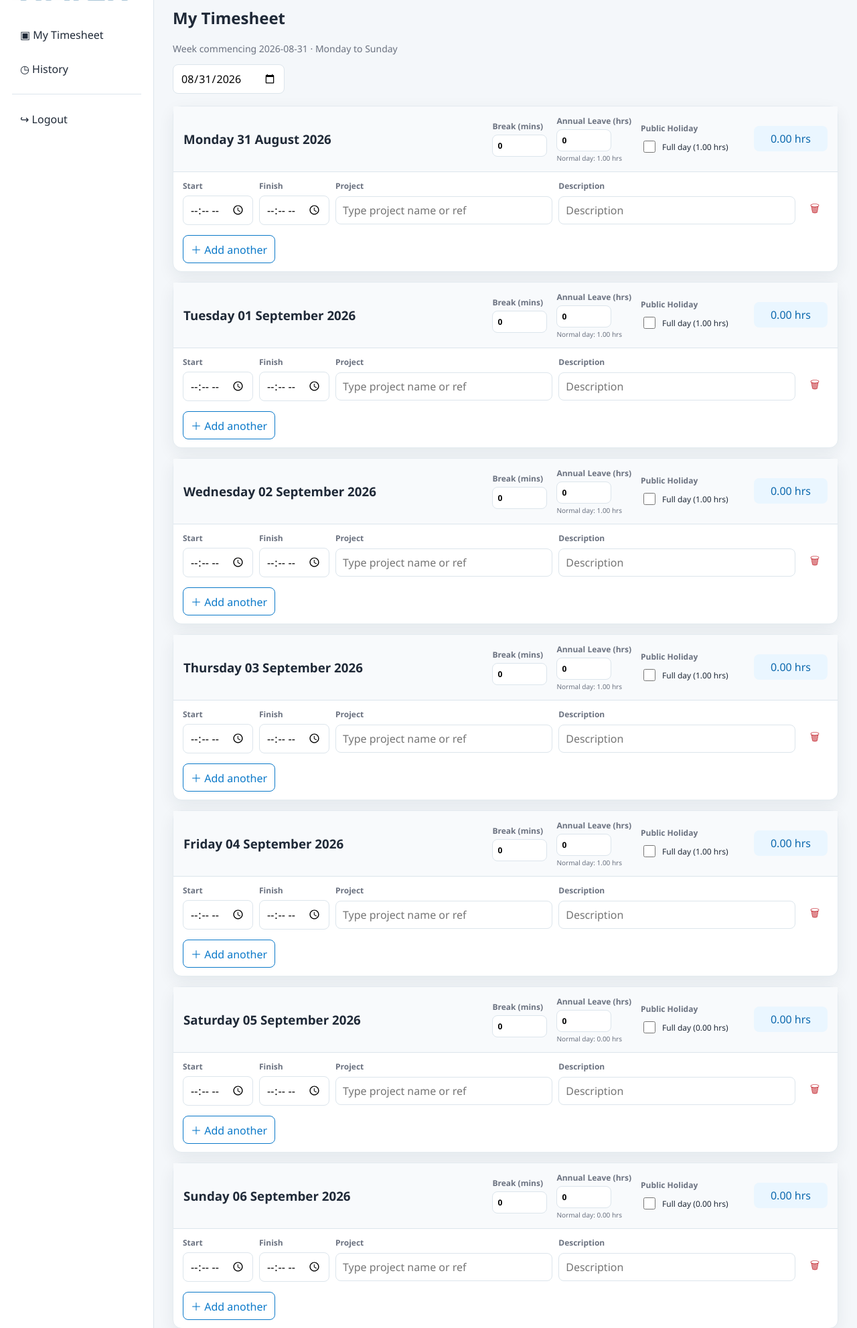
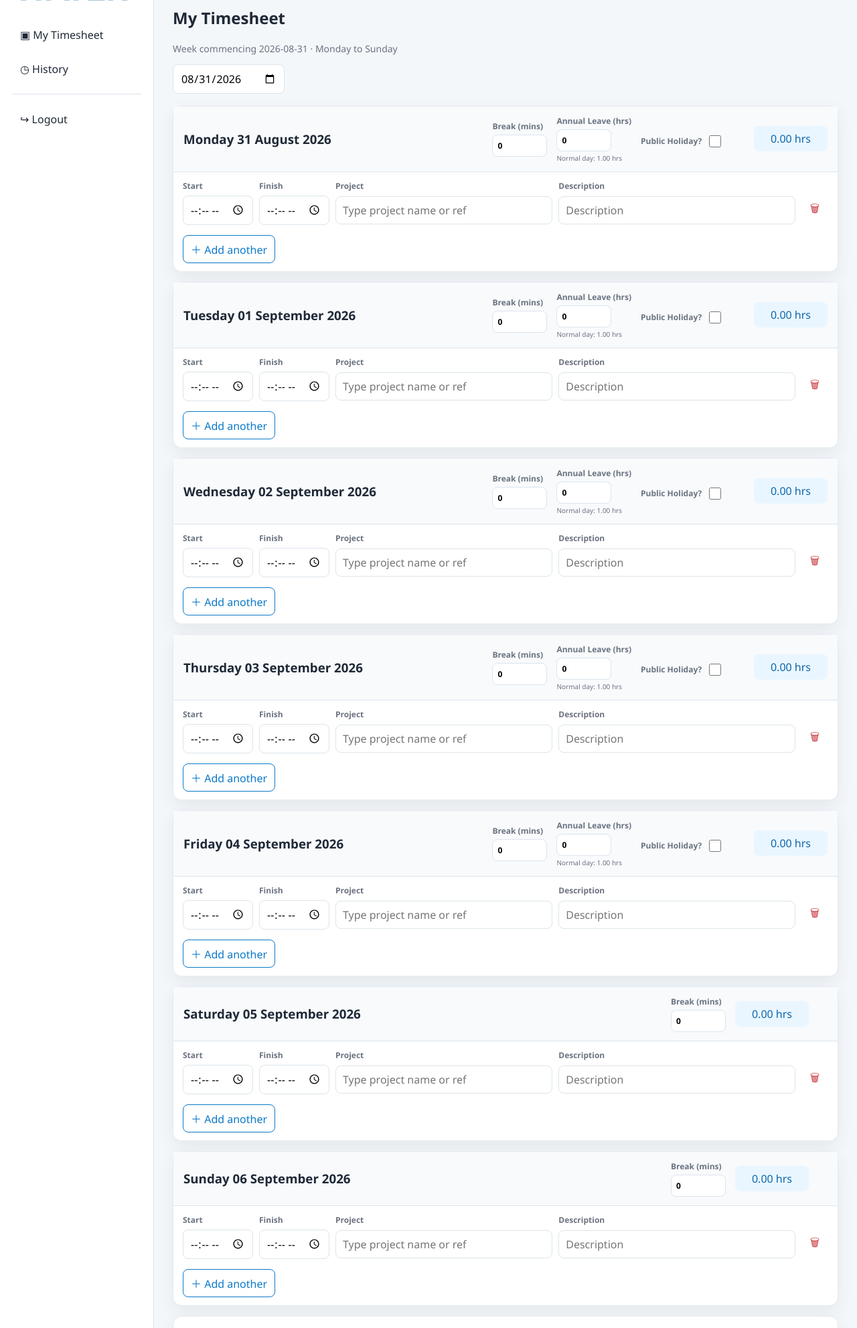
Before and after one commit to JWSWATER/jws-timesheets, a Flask app: page /dashboard in a window 1280 px wide. Shown: the part 110-2093 px from the top of the page at 67% size. Run offline with Flask 3, Linux system fonts and the light colour scheme; the visitor is signed in with stand-in values (Sample User, id 1); tables that the repository leaves empty hold one stand-in row (values such as "Sample post"); parts of the project's set-up code (start-up, migrations or seed data) failed here and were passed over; some libraries are stand-ins or nearby versions.

Commit message:
Remove weekend holiday options

```diff
--- a/app.py
+++ b/app.py
@@ -328,9 +328,16 @@ def save_timesheet():
             timesheet_id=ts.id, work_date=day["date"],
             minutes=int(day.get("breakMinutes") or 0)
         ))
-        annual_leave_hours = max(0.0, float(day.get("annualLeaveHours") or 0))
-        is_public_holiday = bool(day.get("publicHoliday"))
-        public_holiday_hours = scheduled_hours_for_date(u, day["date"]) if is_public_holiday else 0.0
+        scheduled_hours = scheduled_hours_for_date(u, day["date"])
+        is_working_weekday = scheduled_hours > 0
+
+        # Leave/public-holiday options apply Monday-Friday only.
+        annual_leave_hours = (
+            max(0.0, float(day.get("annualLeaveHours") or 0))
+            if is_working_weekday else 0.0
+        )
+        is_public_holiday = bool(day.get("publicHoliday")) if is_working_weekday else False
+        public_holiday_hours = scheduled_hours if is_public_holiday else 0.0
         db.session.add(DayPaidHours(
             timesheet_id=ts.id,
             work_date=day["date"],
--- a/templates/dashboard.html
+++ b/templates/dashboard.html
@@ -9,16 +9,16 @@
 <div class="card day-card" data-date="{{ d.date }}" data-scheduled-hours="{{ d.scheduled_hours }}"><div class="day-head">
 <h3>{{ d.label }}</h3>
 <label>Break (mins)<input class="break-input" type="number" min="0" step="5" value="{{ d.break }}"></label>
+{% if d.scheduled_hours > 0 %}
 <label>Annual Leave (hrs)
   <input class="annual-leave-input paid-hours-input" type="number" min="0" step=".25" value="{{ d.annual_leave_hours }}">
   <small>Normal day: {{ "%.2f"|format(d.scheduled_hours) }} hrs</small>
 </label>
-<label class="public-holiday-wrap">Public Holiday
-  <span class="ph-control">
-    <input class="public-holiday-input" type="checkbox" {% if d.public_holiday %}checked{% endif %}>
-    Full day ({{ "%.2f"|format(d.scheduled_hours) }} hrs)
-  </span>
+<label class="public-holiday-wrap ph-control">
+  <span>Public Holiday?</span>
+  <input class="public-holiday-input" type="checkbox" {% if d.public_holiday %}checked{% endif %}>
 </label>
+{% endif %}
 <div class="day-total">0.00 hrs</div></div>
 <div class="entries"><div class="entry-head"><span>Start</span><span>Finish</span><span>Project</span><span>Description</span><span></span></div><div class="entry-list">
 {% for e in d.entries %}<div class="entry-row"><input type="time" class="start" value="{{ e.start_time if e else '' }}"><input type="time" class="finish" value="{{ e.finish_time if e else '' }}">
```
Also changed, not shown: README-WEEKEND-HOLIDAYS.txt (added).
